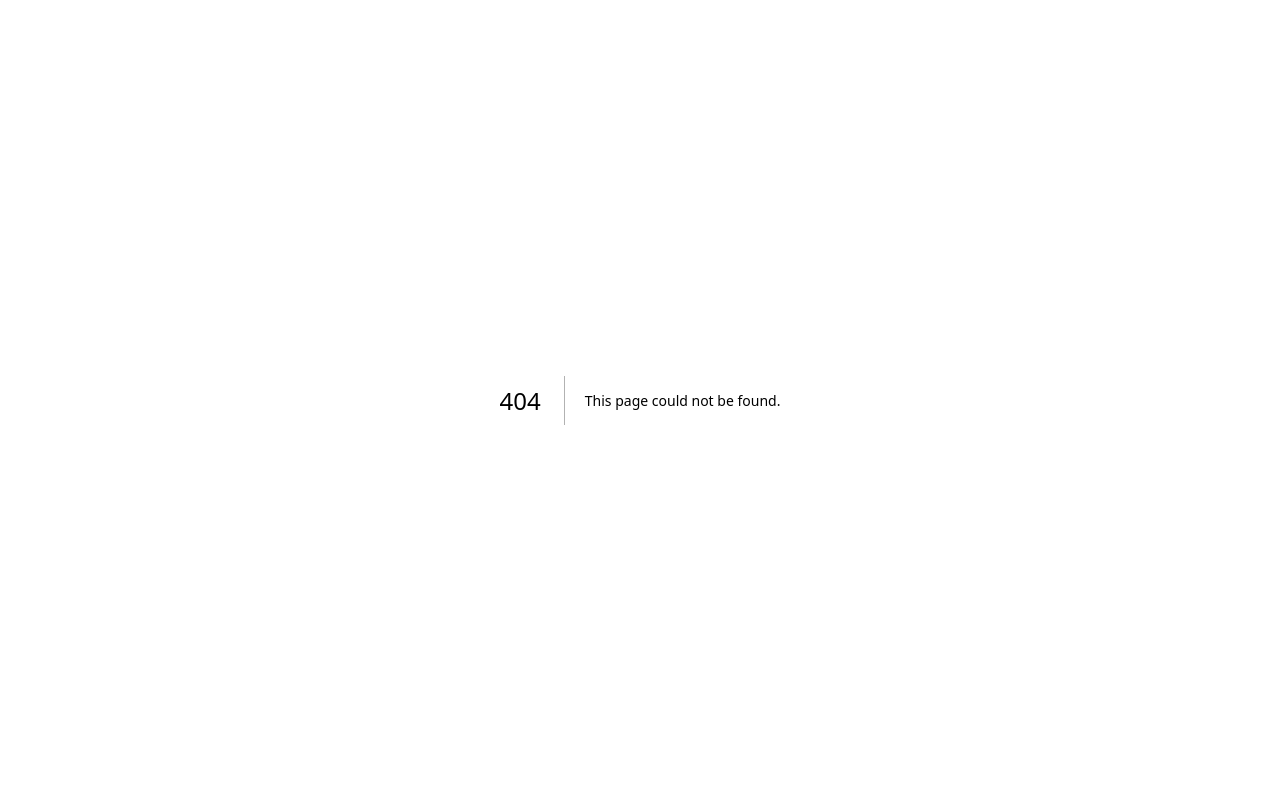
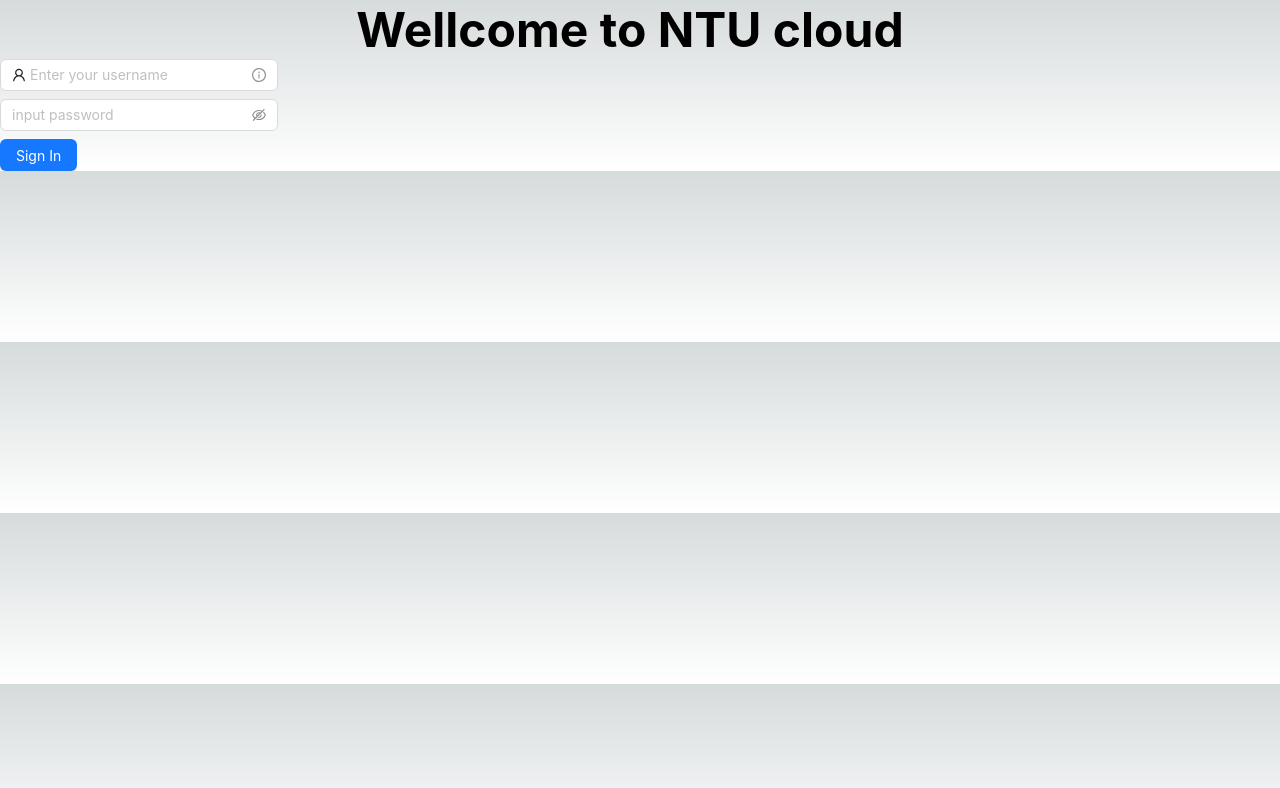
Before and after one commit to Michael0303/web-final, a Next.js app in the folder frontend/: page /SignIn in a window 1280 px wide. Before the commit this address had no page. Shown: the top 788 px of the page. Built offline with nearby package versions, Linux system fonts and the light colour scheme.

Commit message:
a little signin page from wingman

```diff
--- /dev/null
+++ b/frontend/components/hooks/useUser.jsx
@@ -0,0 +1,37 @@
+import { createContext, useContext, useState } from 'react'
+
+const UserContext = createContext({
+    username: "",
+    password: "",
+    signedIn: false,
+
+    setUsername: () => { },
+    setPassword: () => { },
+    setSignedIn: () => { },
+})
+
+const UserProvider = (props) => {
+    const [username, setUsername] = useState("")
+    const [password, setPassword] = useState("")
+    const [signedIn, setSignedIn] = useState(false)
+
+    return (
+        <UserContext.Provider
+            value={{
+                username,
+                password,
+                signedIn,
+                setUsername,
+                setPassword,
+                setSignedIn
+            }}
+            {...props}
+        />
+    )
+}
+
+const useUser = () => {
+    return useContext(UserContext)
+}
+
+export { UserProvider, useUser }
--- /dev/null
+++ b/frontend/pages/SignIn.jsx
@@ -0,0 +1,76 @@
+import { EyeInvisibleOutlined, EyeTwoTone, InfoCircleOutlined, UserOutlined } from '@ant-design/icons';
+import { Button, Space, Input, Tooltip } from 'antd';
+import { useState } from 'react';
+import { useUser } from '../components/hooks/useUser';
+import { useRouter } from 'next/router'
+import styled from 'styled-components';
+
+const TitleWrapper = styled.div`
+    display: flex;
+    align-items: center;
+    justify-content: center;
+    h1 {
+        margin: 0;
+        margin-right: 20px;
+        font-size: 3em;
+    }
+`
+
+export default function SignIn() {
+    const { username, password, signedIn, setUsername, setPassword, setSignedIn } = useUser()
+    const [loading, setLoading] = useState(false)
+    const router = useRouter()
+
+    const handleLogin = (name, pwd) => {
+        if (!name || !pwd) {
+            console.log("please enter username and password!")
+        } else {
+            setLoading(true)
+            // call API
+            console.log("go to mainpage")
+            setSignedIn(true)
+            router.push("/")
+        }
+    }
+
+    return (
+        <div>
+            <TitleWrapper>
+                <h1>Wellcome to NTU cloud</h1>
+            </TitleWrapper>
+
+            <Space direction="vertical">
+                <Input
+                    placeholder="Enter your username"
+                    prefix={<UserOutlined className="site-form-item-icon" />}
+                    suffix={
+                        <Tooltip title="Extra information">
+                            <InfoCircleOutlined
+                                style={{
+                                    color: 'rgba(0,0,0,.45)',
+                                }}
+                            />
+                        </Tooltip>
+                    }
+                    onChange={(e) => {
+                        setUsername(e.target.value)
+                    }}
+                />
+                <Input.Password
+                    placeholder="input password"
+                    iconRender={(visible) => (visible ? <EyeTwoTone /> : <EyeInvisibleOutlined />)}
+                    onChange={(e) => {
+                        setPassword(e.target.value)
+                    }}
+                />
+                <Button
+                    type="primary"
+                    loading={loading}
+                    onClick={() => handleLogin(username, password)}
+                >
+                    Sign In
+                </Button>
+            </Space>
+        </div>
+    )
+}
--- a/frontend/pages/_app.js
+++ b/frontend/pages/_app.js
@@ -1,5 +1,10 @@
+import { UserProvider } from '../components/hooks/useUser'
 import '../styles/globals.css'
 
 export default function App({ Component, pageProps }) {
-    return <Component {...pageProps} />
+    return (
+        <UserProvider>
+            <Component {...pageProps} />
+        </UserProvider>
+    )
 }
```
Also changed, not shown: frontend/package.json (+8 -6 lines), frontend/pages/index.js (+4 -3 lines), 1 other file (tests, documents, lock files or other folders).
